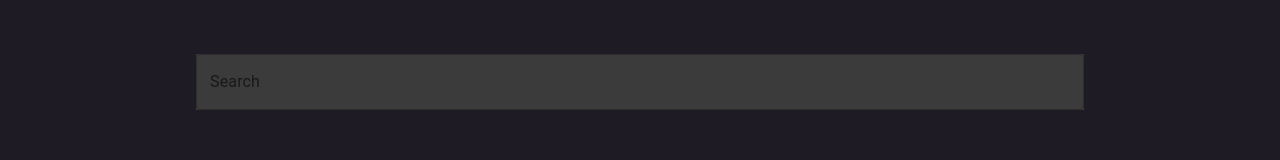
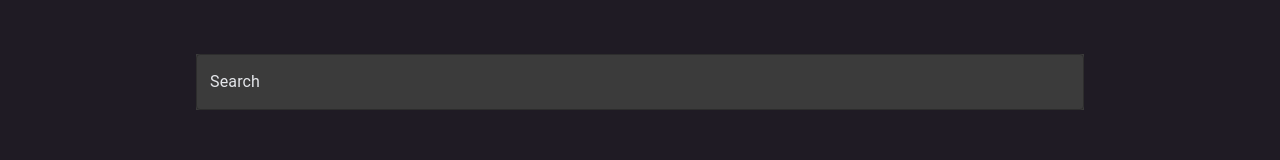
Before and after one commit to saoirselicious/personalsite, a React (Create React App) app: page /skills in a window 1280 px wide. Shown: the part 200-360 px from the top of the page. Built offline with nearby package versions, Linux system fonts and the light colour scheme.

Commit message:
text field helper text colour

```diff
--- a/src/components/Homepage/Skills.tsx
+++ b/src/components/Homepage/Skills.tsx
@@ -109,6 +109,11 @@ const Skills: React.FC = () => {
           sx={{ input: { color: 'var(--text-color)' } }}
           value={searchTerm}
           onChange={(e) => setSearchTerm(e.target.value)}
+          slotProps={{
+            inputLabel: {
+              style: { color: 'var(--text-color)' },
+            },
+          }}
         />
         <Box>
           {Object.keys(filteredSkills).map((classification) => (
```
